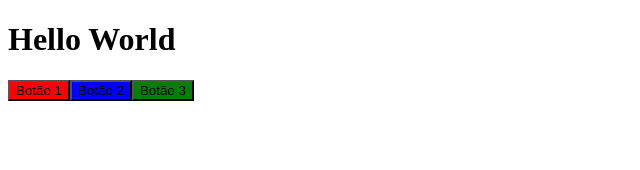
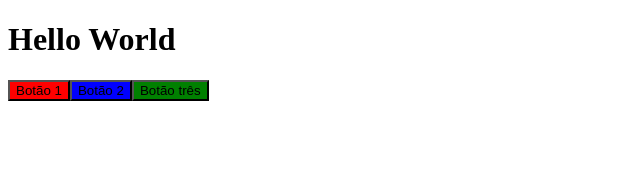
Before and after one commit to vinnidias/nlw-4, a React (Create React App) app in the folder moveit/: page / in a window 1280 px wide. Shown: the top 170 px of the page, without its empty margins (0-640 px from the left). Built offline with nearby package versions, Linux system fonts and the light colour scheme.

Commit message:
alterei numeral para escrita no botão 3

```diff
--- a/moveit/src/App.tsx
+++ b/moveit/src/App.tsx
@@ -17,7 +17,7 @@ function App() {
       </Button>
 
       <Button color="green">
-        Botão 3
+        Botão três
       </Button>
     </div>
   );
```
